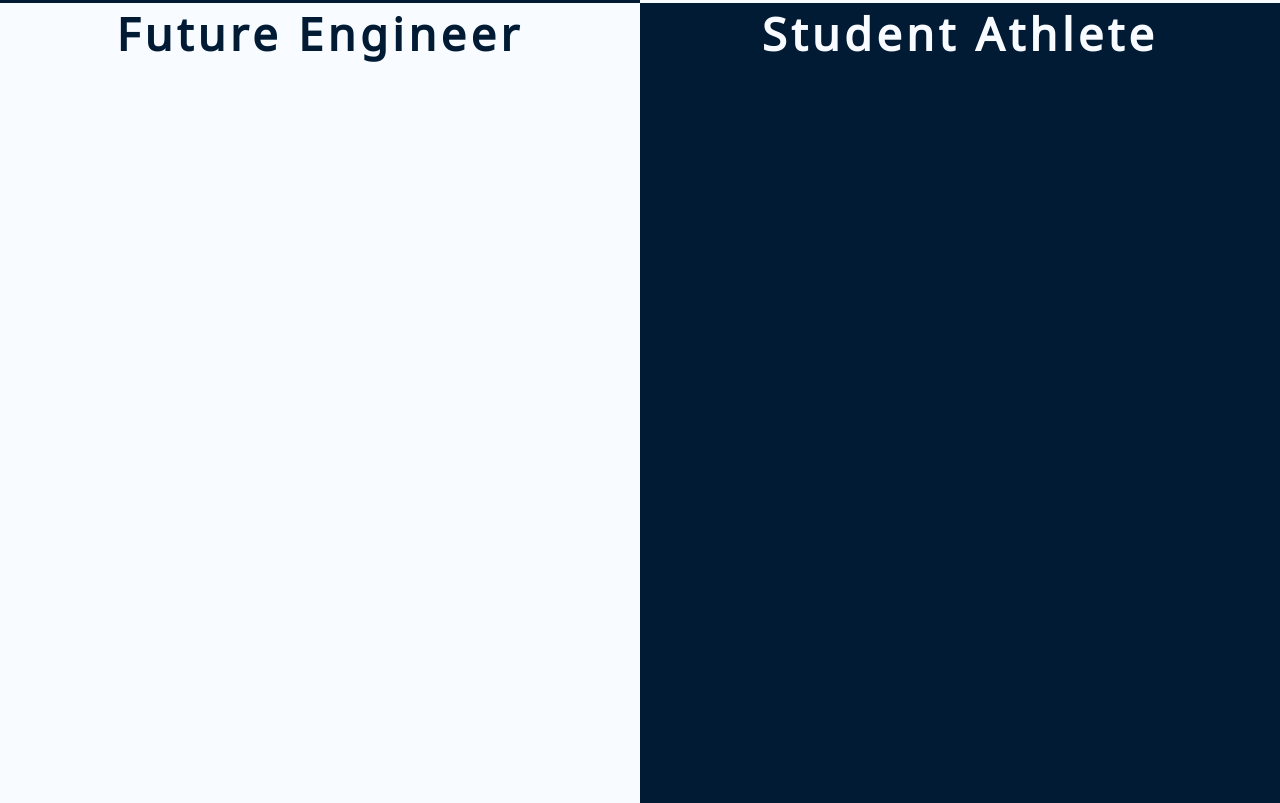
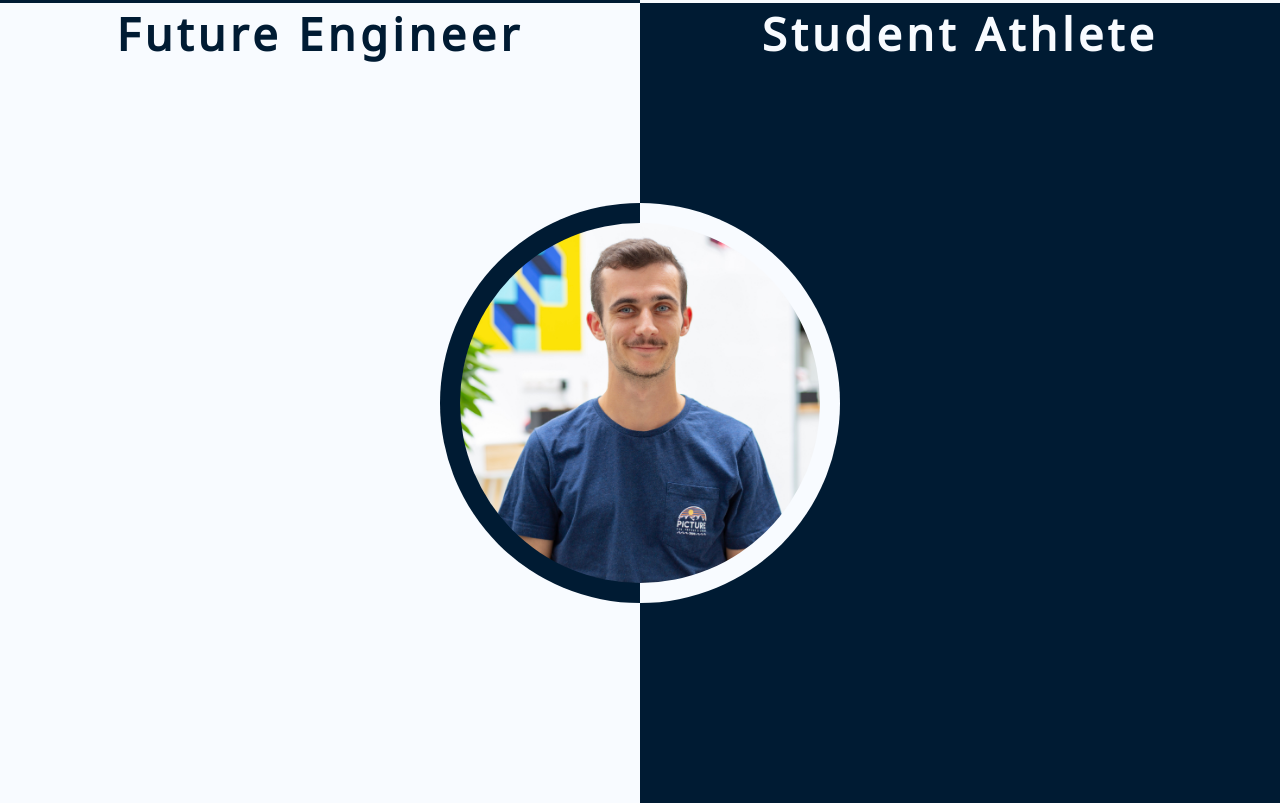
Before and after one commit to MaximeWoirin/MaximeWoirin.github.io, a website: page index.html in a window 1280 px wide. Shown: the part 797-1600 px from the top of the page. Drawn offline with nearby package versions, Linux system fonts and the light colour scheme; files that its build step writes are made by us from their sources; files whose address does not match are found by name.

Commit message:
add image on page 2

```diff
--- a/index.html
+++ b/index.html
@@ -27,6 +27,11 @@
         </div>
     </section>
     <section>
+        <div class="photo-container">
+            <div class="half-circle half-circle--left"></div>
+            <div class="half-circle half-circle--right"></div>
+            <img src="dist/assets/portrait.jpg" alt="portrait of Maxime WOIRIN the website owner.">
+        </div>
         <div class="page2-container">
             <div class="panel panel__white panel--left">
                 <h2>Future Engineer</h2>
--- a/package.json
+++ b/package.json
@@ -5,7 +5,8 @@
   "main": "src/index.js",
   "scripts": {
     "test": "echo \"Error: no test specified\" && exit 1",
-    "sass": "sass --no-source-map --watch res/sass/:dist/css/"
+    "sass": "sass --no-source-map res/sass/:dist/css/",
+    "dev": "cp -r res/assets/ dist/assets && sass --no-source-map --watch res/sass/:dist/css/"
   },
   "repository": {
     "type": "git",
--- a/res/sass/page2.scss
+++ b/res/sass/page2.scss
@@ -21,3 +21,40 @@
         }
     }
 }
+
+.photo-container{
+    position: absolute;
+    z-index: 1;
+    width: 50vh;
+    height: 50vh;
+    left: 50%;
+    top: 150vh;
+    transform: translate(-50%, -50%);
+    img{
+        height: 90%;
+        width: 90%;
+        border-radius: 50%;
+        position: absolute;
+        z-index: 1;
+        left: 50%;
+        top:50%;
+        transform: translate(-50%, -50%);
+    }
+}
+
+.half-circle {
+    width: 100%;
+    height: 100%; /* as the half of the width */
+
+    &--left{
+        background-color: $primary-color;
+        border-bottom-left-radius: 25vh;
+        border-top-left-radius: 25vh;
+    }
+
+    &--right{
+        background-color: $secondary-color;
+        border-bottom-right-radius: 25vh;
+        border-top-right-radius: 25vh;
+    }
+}
```
Also changed, not shown: res/assets/portrait.jpg (added), 2 other files.
